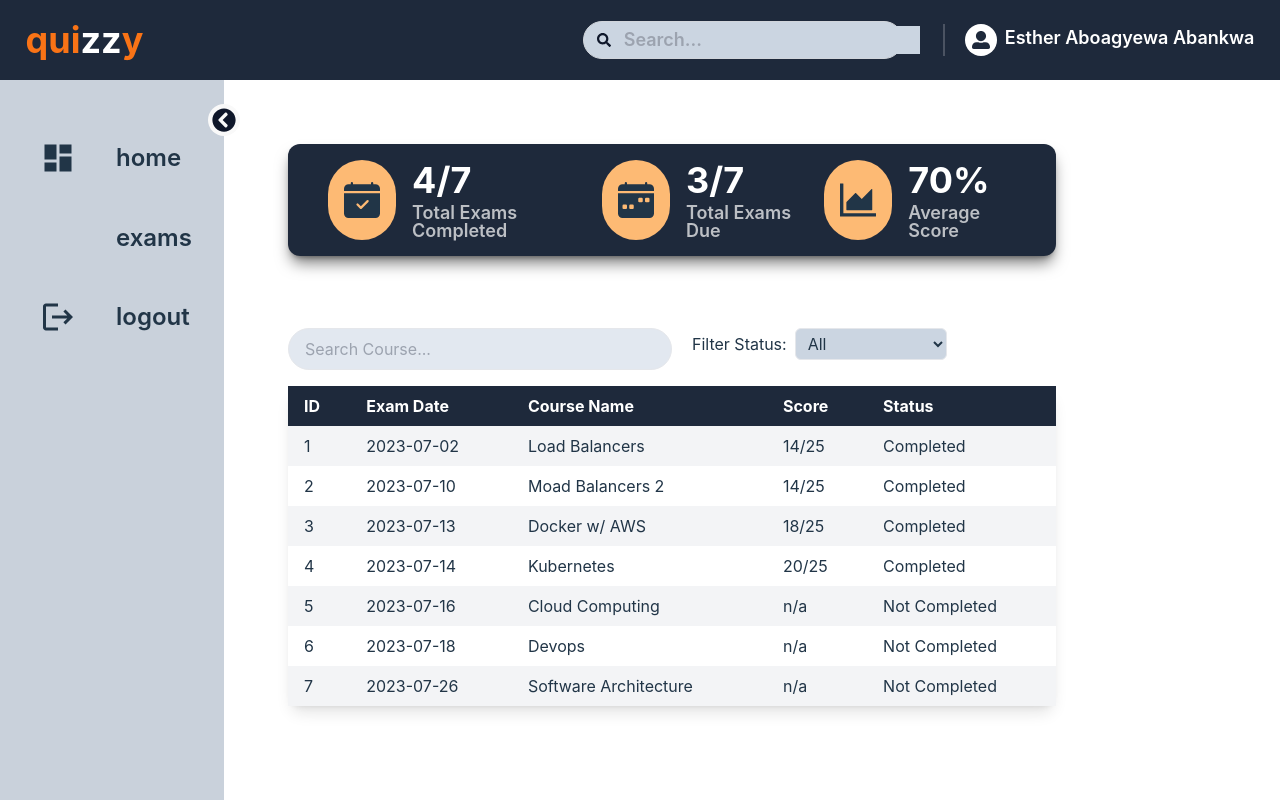
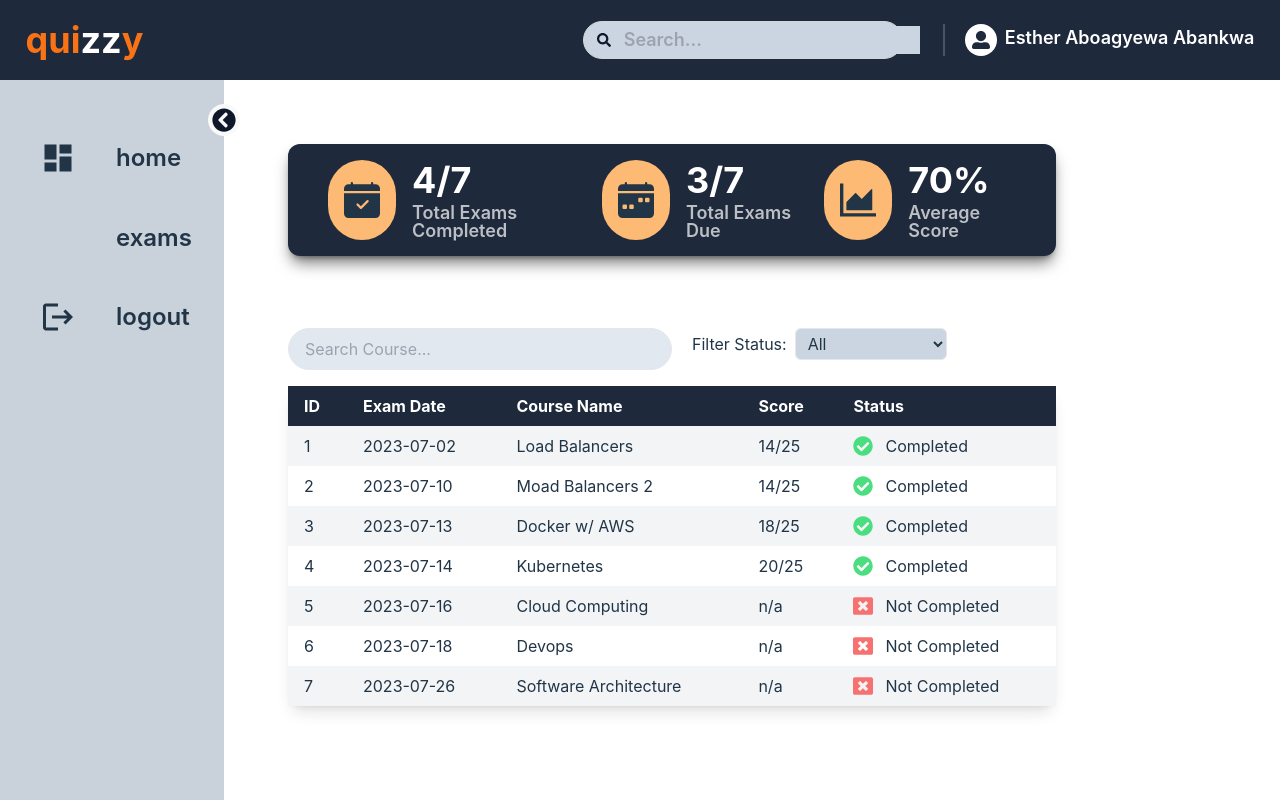
Before and after one commit to es-abab/My-Quiz-App, a React (Vite) app: page /dashboard in a window 1280 px wide. Built offline with nearby package versions, Linux system fonts and the light colour scheme; some icons are missing.

Commit message:
update to table

```diff
--- a/src/components/ScoreTable.jsx
+++ b/src/components/ScoreTable.jsx
@@ -1,4 +1,5 @@
 import React, { useState } from "react";
+import { FaCheckCircle, FaWindowClose } from 'react-icons/fa'
 
 const ScoreTable = () => {
   const [searchTerm, setSearchTerm] = useState("");
@@ -171,7 +172,13 @@ const ScoreTable = () => {
               <td className="px-4 py-2 text-left">{item.dateTaken}</td>
               <td className="px-4 py-2 text-left">{item.course}</td>
               <td className="px-4 py-2 text-left">{item.score}</td>
-              <td className="px-4 py-2 text-left">{item.status}</td>
+              {
+                item.status === 'Completed' ?
+                (<td className="flex gap-3 px-4 py-2 text-left"><span className="text-green-400 text-xl flex items-center"><FaCheckCircle /></span>{item.status}</td>):
+                (
+                  <td className="flex gap-3 px-4 py-2 text-left"><span className="text-red-400 flex text-xl items-center"><FaWindowClose /></span>{item.status}</td>
+                )
+              }
             </tr>
           ))}
         </tbody>
```
